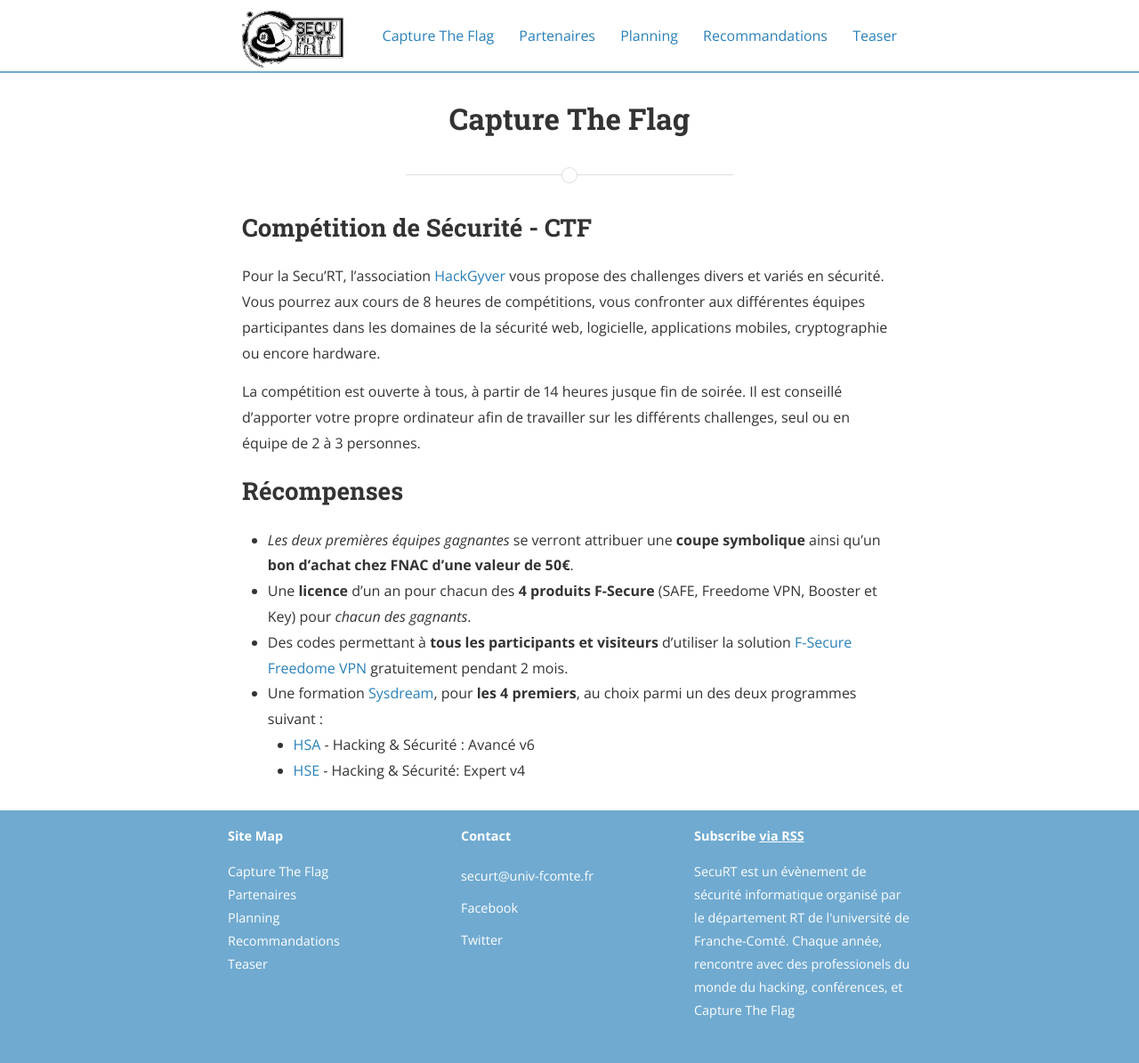
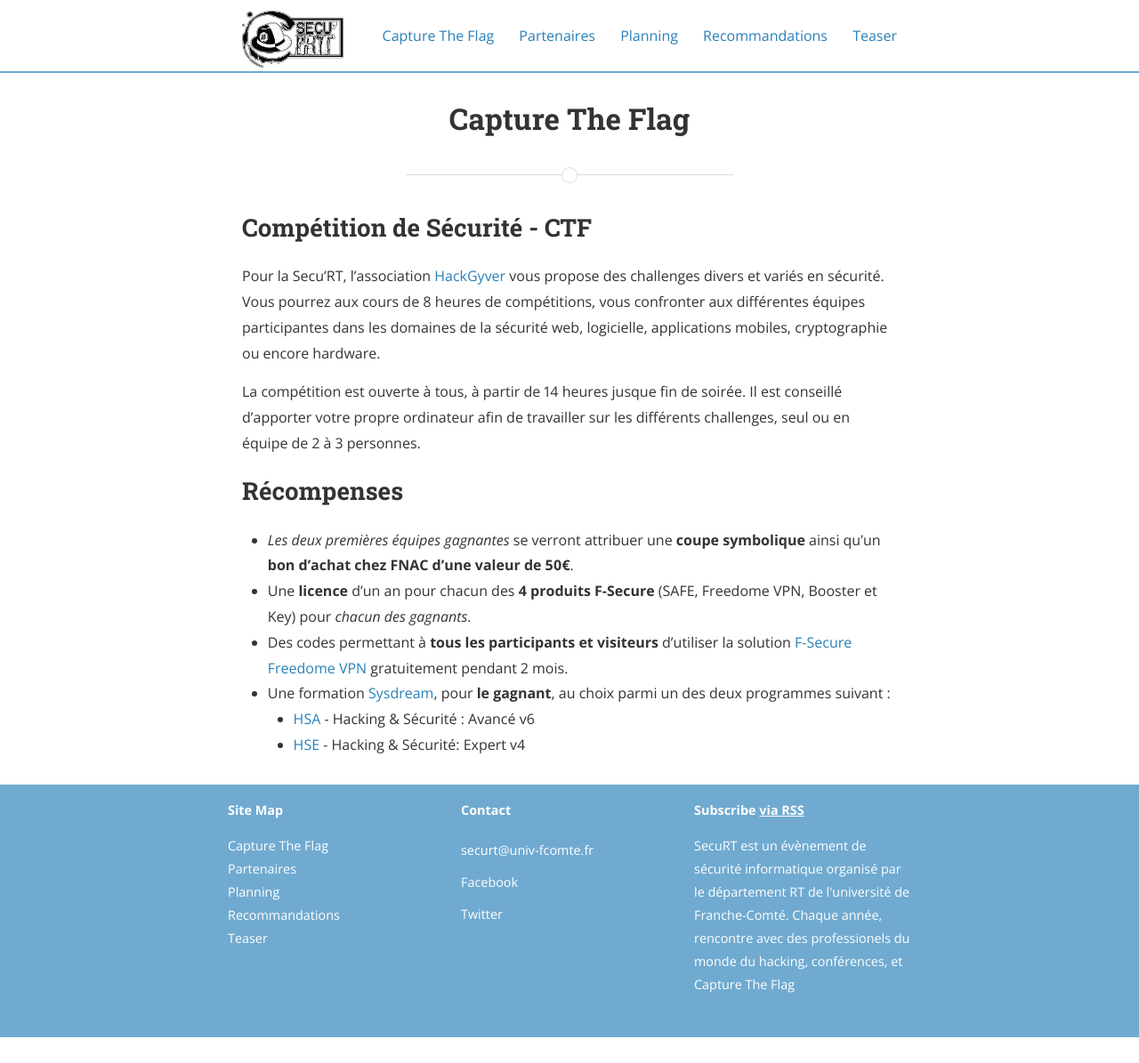
Before and after one commit to SecuRT/securt.github.io, a Jekyll site: the page built from ctf.md, in a window 1280 px wide. Shown: the whole page at 89% size. Built offline with Jekyll 4.4.1, drawn with Linux system fonts in a browser that asks for light colours; nearby versions of some CDN libraries; after the commit the page ends 1166 px from its top, so only the background shows below that.

Commit message:
little modifications

```diff
--- a/ctf.md
+++ b/ctf.md
@@ -19,6 +19,6 @@
 * *Les deux premières équipes gagnantes* se verront attribuer une **coupe symbolique** ainsi qu'un **bon d'achat chez FNAC d'une valeur de 50€**.
 * Une **licence** d’un an pour chacun des **4 produits F-Secure** (SAFE, Freedome VPN, Booster et Key) pour *chacun des gagnants*.
 * Des codes permettant à **tous les participants et visiteurs** d’utiliser la solution [F-Secure Freedome VPN](https://www.f-secure.com/fr_FR/web/home_fr/freedome) gratuitement pendant 2 mois.
-* Une formation [Sysdream](https://www.sysdream.com), pour **les 4 premiers**, au choix parmi un des deux programmes suivant :
+* Une formation [Sysdream](https://www.sysdream.com), pour **le gagnant**, au choix parmi un des deux programmes suivant :
 	* [HSA](https://www.sysdream.com/formations/securite-offensive-ethical-hacking/hacking-securite-avance-v6/) - Hacking & Sécurité : Avancé v6
 	* [HSE](https://www.sysdream.com/formations/securite-offensive-ethical-hacking/hacking-securite-expert-v4/) - Hacking & Sécurité: Expert v4
```
Also changed, not shown: planning.md (+1 -1 lines).
